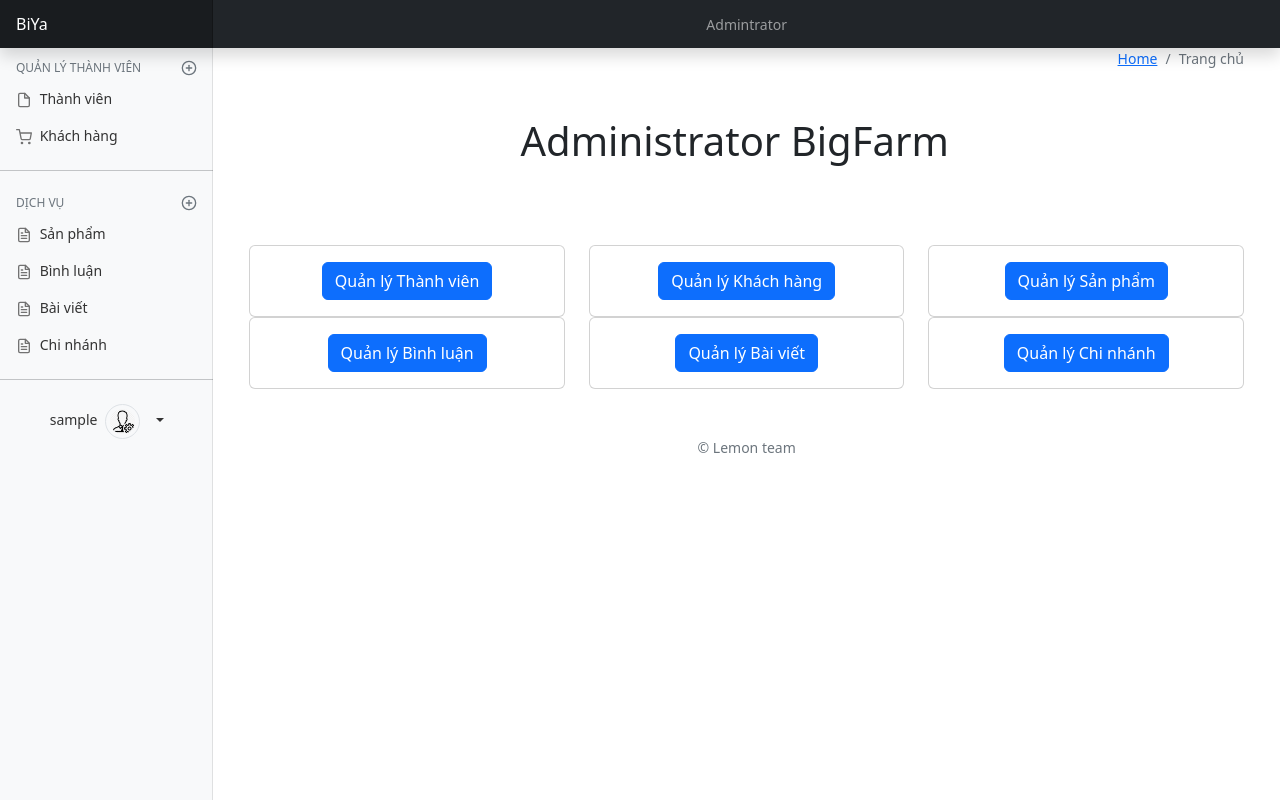
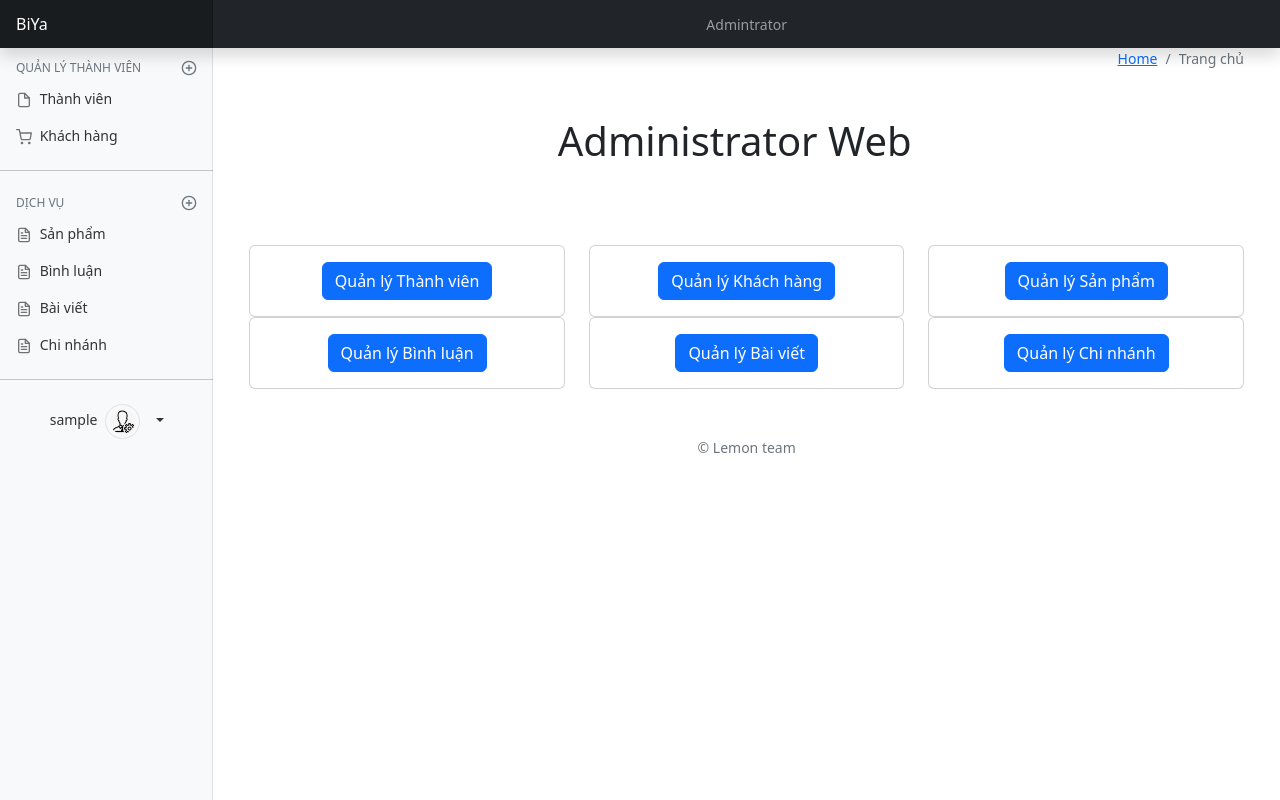
Before and after one commit to RaidenEiMyFriend/PHP-backend, a PHP site: page /BigFarm/admin.php in a window 1280 px wide. Run offline with PHP 8.4, Linux system fonts and the light colour scheme; the visitor is signed in with stand-in values (Sample User, id 1); some libraries are stand-ins or nearby versions.

Commit message:
Update index.php

```diff
--- a/views/admin/layouts/index.php
+++ b/views/admin/layouts/index.php
@@ -29,7 +29,7 @@ require_once('views/admin/content_layouts.php'); ?>
 		<div class="container-fluid row">
 			<div class="my-3">
 				<p class="row">
-				<h1 class="text-center">Administrator BigFarm</h1>
+				<h1 class="text-center">Administrator Web</h1>
 				</p>
 			</div>
 		</div>
```
